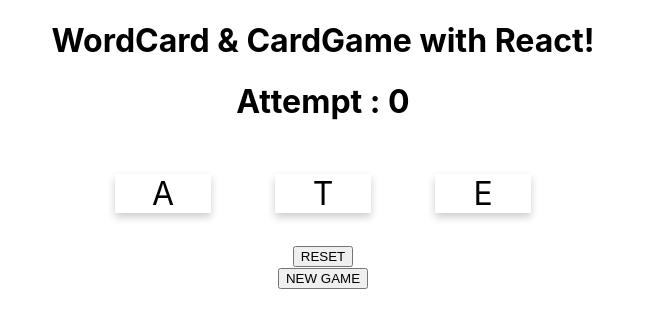
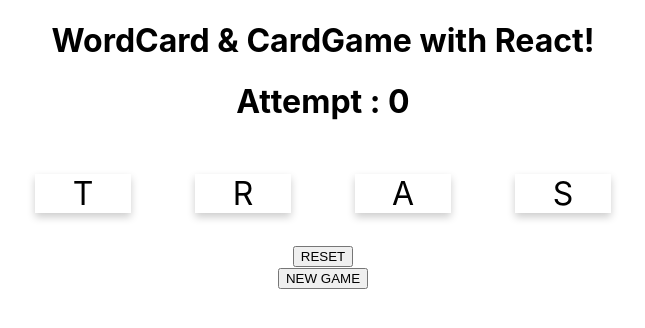
Before and after one commit to 6110110404-psu/3SA03React, a React (Create React App) app: page / in a window 1280 px wide. Shown: the top 328 px of the page, without its empty margins (317-962 px from the left). Built offline with nearby package versions, Linux system fonts and the light colour scheme.

Commit message:
randomword

```diff
--- a/src/App.js
+++ b/src/App.js
@@ -74,5 +74,3 @@ class App extends Component {
 export default App;
 
 //กดรีเซ็ตไม่ได้
-//ตรง mistakeword ยังผิด
-//ศัพท์ยังไม่สุ่ม
--- a/src/Reset.js
+++ b/src/Reset.js
@@ -1,5 +1,4 @@
 import React, { Component } from 'react'
-import CharacterCard from "./CharacterCard";
 
 class Reset extends Component {
 
--- a/src/WordCard.js
+++ b/src/WordCard.js
@@ -51,7 +51,7 @@ import React, { Component } from 'react';
 import CharacterCard from "./CharacterCard";
 import _ from 'lodash';
 
-const word = ['eat' , 'glad' , 'hello' , 'studio' , 'ability' , 'computer' ];
+const word = ['star' , 'glad' , 'hello' , 'studio' , 'ability' , 'computer' ];
 
 const prepareStateFromWord = (given_word) => {
     let word = given_word.toUpperCase()
@@ -67,8 +67,10 @@ const prepareStateFromWord = (given_word) => {
 
 export default class WordCard extends Component {
     constructor(props){
+
         super(props)
-        this.state = prepareStateFromWord(word[0])
+        var random = Math.floor(Math.random() * word.length);
+        this.state = prepareStateFromWord(word[random])
     }
     activationHandler = (c) =>{
         let guess = [...this.state.guess, c.toUpperCase()]
```
